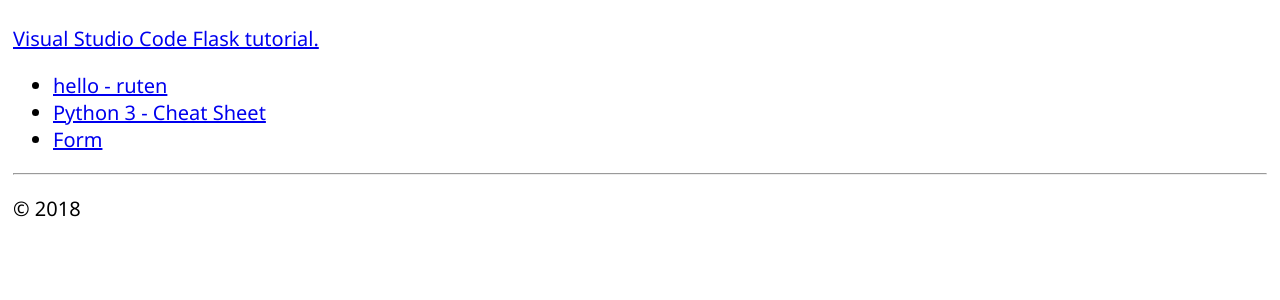
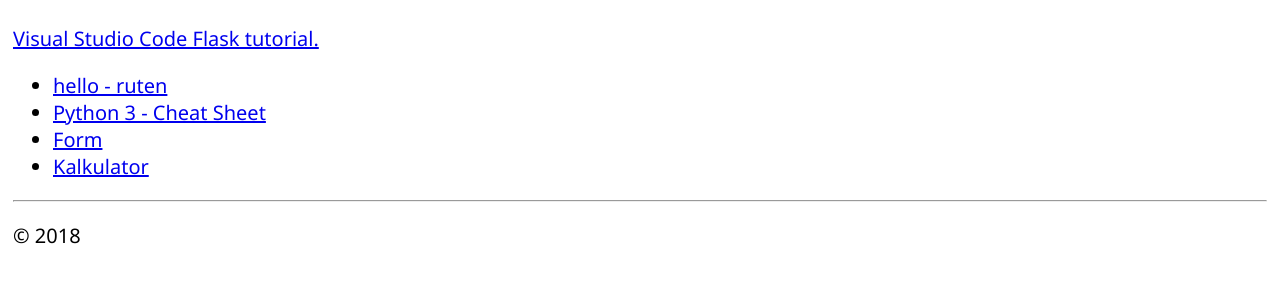
Before and after one commit to hogt1/vg3data_python, a Flask app: page / in a window 1280 px wide. Shown: the part 53-353 px from the top of the page. Run offline with Flask 2, Linux system fonts and the light colour scheme.

Commit message:
Kalkulator i egen funksjon

```diff
--- a/flask_start/app.py
+++ b/flask_start/app.py
@@ -42,6 +42,7 @@
 
 @app.route("/form/post", methods=['POST'])
 def form_post():
+    #stack = rpn.calculate(request.form['stack'], request.form['op'])
     #for k, v in request.environ.items():
     #    print('{}={}'.format(k,v))
     return '<pre>Fornavn: {}\nEtternavn: {}\nDato:{}</pre>'.format(
@@ -49,6 +50,10 @@
         request.form['lastname'],
         request.form['dato'])
 
+
+@app.route("/kalkulator")
+def kalkulator():
+    return render_template('kalkulator.html')
 
 # Motta JSON Data
 # Test med et script
--- a/flask_start/rpn.py
+++ b/flask_start/rpn.py
@@ -14,7 +14,6 @@
         liste = add(liste)
     else:
         liste.append(inn)
-
     return liste
 
 if __name__ == '__main__':
--- a/flask_start/templates/index.html
+++ b/flask_start/templates/index.html
@@ -8,5 +8,7 @@
     <li><a href="{{ url_for('hello', name='Tom')}}">hello - ruten</a></li>
     <li><a href="{{ url_for('get_document', filename='python3_cheat_sheet.pdf') }}">Python 3 - Cheat Sheet</a></li>
     <li><a href="{{ url_for('form')}}">Form</a></li>
+    <li><a href="{{ url_for('kalkulator')}}">Kalkulator</a></li>
+
 </ul>
 {% endblock %}
```
Also changed, not shown: flask_start/templates/kalkulator.html (added, +14 -0 lines).
